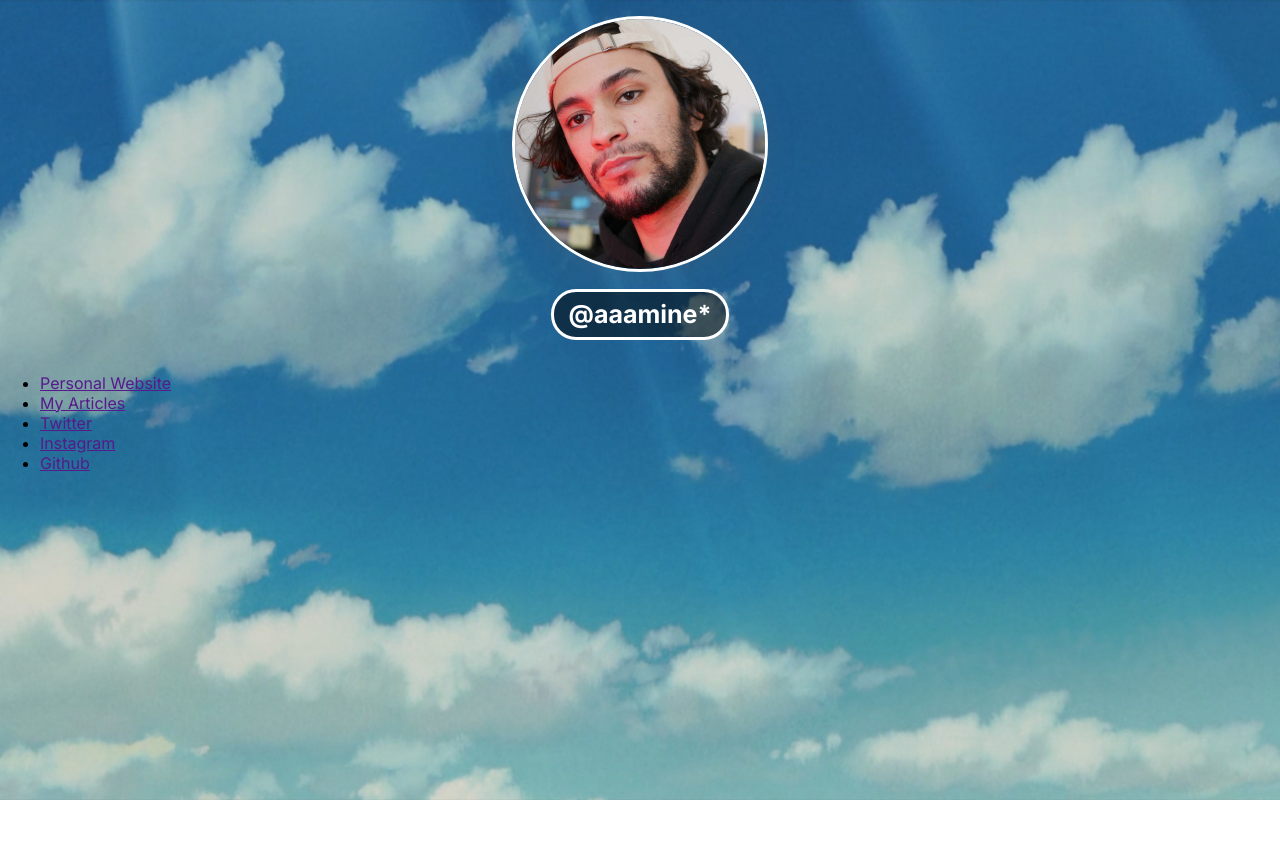
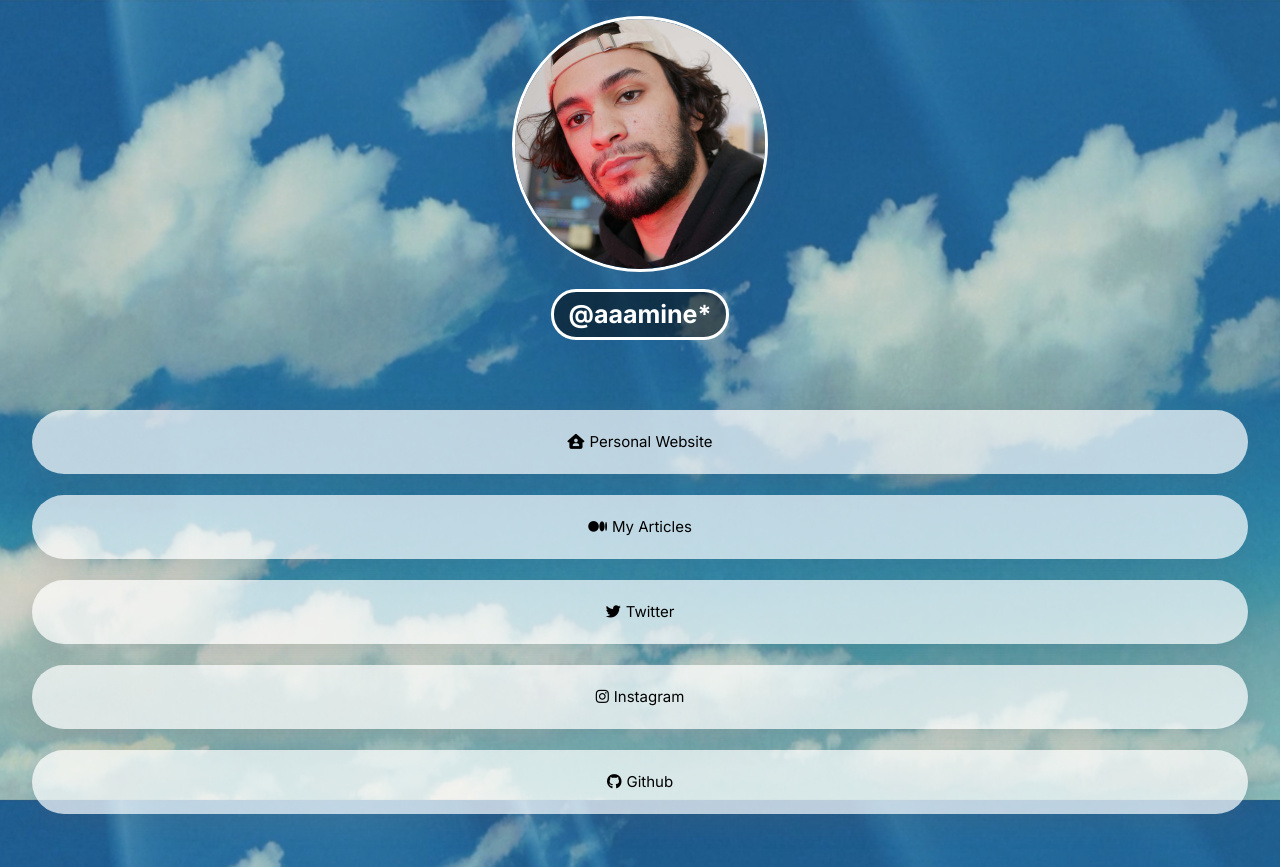
Before and after one commit to aaamine1/biolinks, a plain HTML site: page index.html in a window 1280 px wide. Before the commit the page ends 800 px from the top, so only its background shows below. Drawn offline with Linux system fonts and the light colour scheme.

Commit message:
Styling finished, starting polish

```diff
--- a/index.html
+++ b/index.html
@@ -4,6 +4,7 @@
   <meta charset="UTF-8">
   <meta http-equiv="X-UA-Compatible" content="IE=edge">
   <meta name="viewport" content="width=device-width, initial-scale=1.0">
+  <script src="https://kit.fontawesome.com/6bf72321d6.js" crossorigin="anonymous"></script>
   <link rel="preconnect" href="https://fonts.googleapis.com">
   <link rel="preconnect" href="https://fonts.gstatic.com" crossorigin>
   <link href="https://fonts.googleapis.com/css2?family=Inter:wght@400;500;700;900&display=swap" rel="stylesheet">
@@ -17,11 +18,11 @@
   </header>
 
 <ul>
-  <li><a href="">Personal Website</a></li>
-  <li><a href="">My Articles</a></li>
-  <li><a href="">Twitter</a></li>
-  <li><a href="">Instagram</a></li>
-  <li><a href="">Github</a></li>
+  <li><a href=""><i class="fa-solid fa-house-user"></i>Personal Website</a></li>
+  <li><a href=""><i class="fa-brands fa-medium"></i>My Articles</a></li>
+  <li><a href=""><i class="fa-brands fa-twitter"></i>Twitter</a></li>
+  <li><a href=""><i class="fa-brands fa-instagram"></i>Instagram</a></li>
+  <li><a href=""><i class="fa-brands fa-github"></i>Github</a></li>
 </ul>
 </body>
 </html>
--- a/main.css
+++ b/main.css
@@ -36,3 +36,32 @@ header > img {
   border: 3px solid white;
   box-shadow: rgba(100, 100, 111, 0.2) 0px 7px 29px 0px;
 }
+
+ul {
+  box-sizing: border-box;
+  list-style: none;
+  margin: 0 auto;
+  padding: 2em;
+
+}
+ul > li {
+  background-color: rgb(255, 255, 255, 0.7);
+  font-size: 15px;
+  border-radius: 10em;
+  padding: 1.5em;
+  margin: 1.4em 0;
+  box-shadow: rgba(100, 100, 111, 0.2) 0px 7px 29px 0px;
+}
+
+ul>li>a {
+  display: flex;
+  justify-content: center;
+  align-items: center;
+  gap: 5px;
+
+}
+
+a {
+  text-decoration: none;
+  color: black;
+}
```
